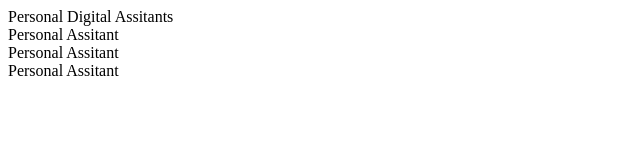
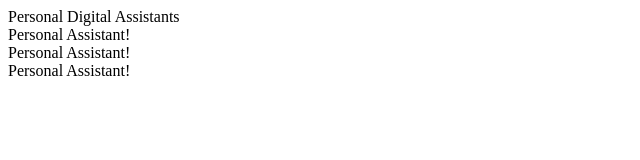
Before and after one commit to emmanuelha97/React_Stater_2023, a React (Create React App) app: page / in a window 1280 px wide. Shown: the top 160 px of the page, without its empty margins (0-640 px from the left). Built offline with nearby package versions, Linux system fonts and the light colour scheme.

Commit message:
First commit

```diff
--- a/src/App.js
+++ b/src/App.js
@@ -1,12 +1,14 @@
 import ProfileCard from './ProfileCard'
+import AlexaImage from './images/alexa.png'
+
 
 function App() {
   return (
     <div>
-      <div>Personal Digital Assitants</div>
-      <ProfileCard/>
-      <ProfileCard/>
-      <ProfileCard/>
+      <div>Personal Digital Assistants</div>
+      <ProfileCard title="Alexa" handle="@amazon" />
+      <ProfileCard title="Cortana" handle="@microsoft" />
+      <ProfileCard title="Siri" handle="@apple" />
     </div>
   );
 }
--- a/src/ProfileCard.js
+++ b/src/ProfileCard.js
@@ -1,6 +1,8 @@
-function ProfileCard(){
+function ProfileCard({title, handle}){
   return (
-    <div>Personal Assitant</div>
+    <div>
+      Personal Assistant!
+    </div>
   )
 }
 
```
